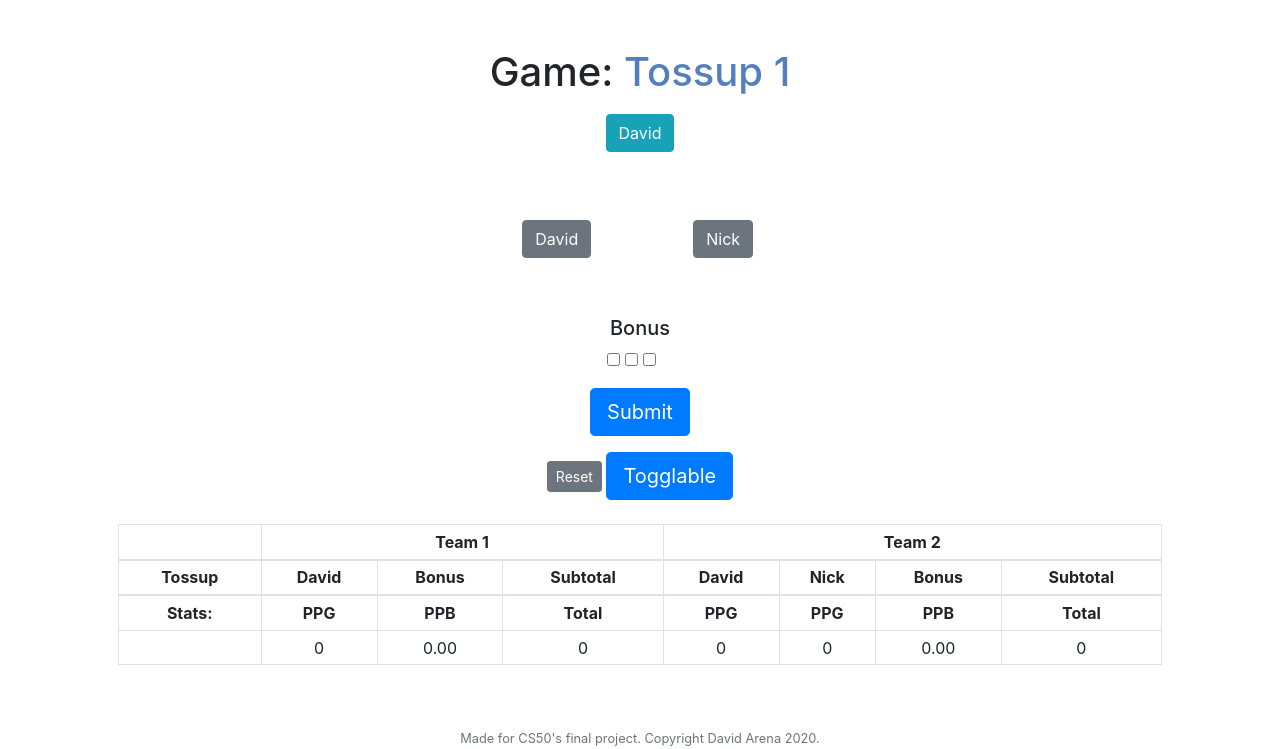
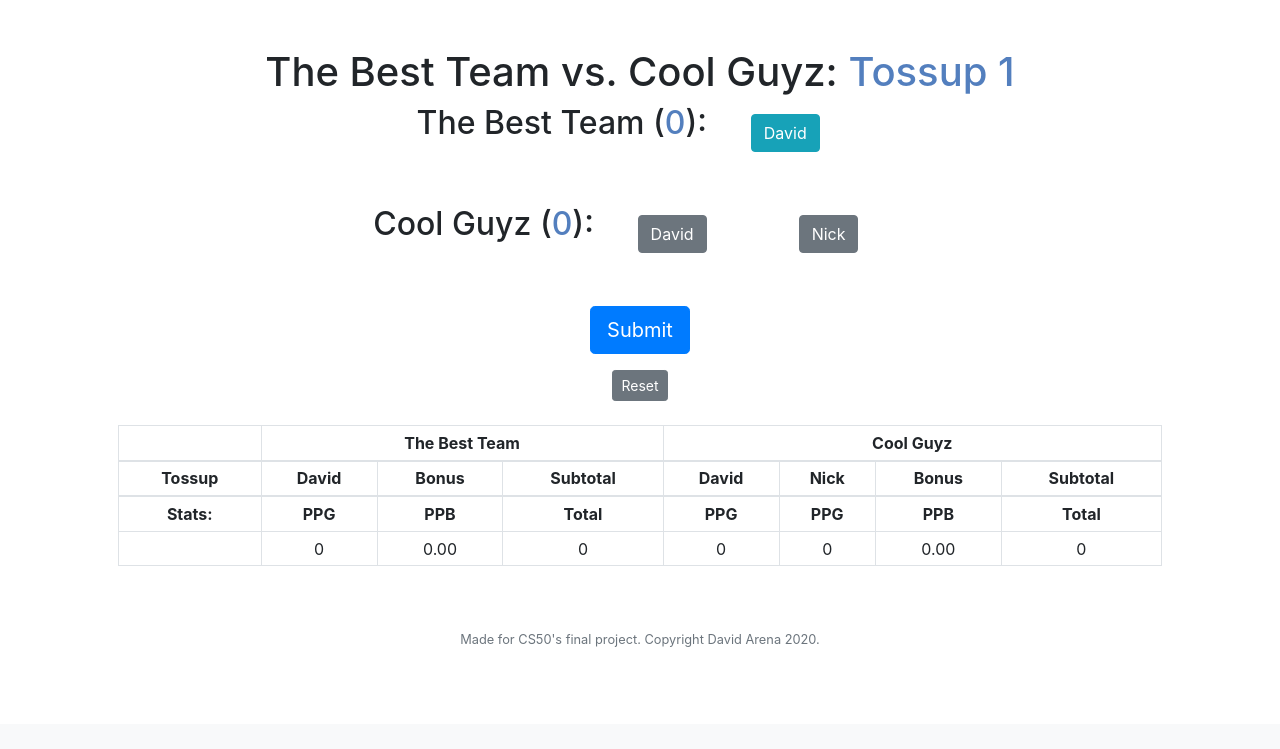
Before and after one commit to DArena3/arenaquiz, a Flask app: page /game in a window 1280 px wide. Shown: the part 76-825 px from the top of the page. After the commit the page ends 723 px from the top, so only its background shows below. Run offline with Flask 2, Linux system fonts and the light colour scheme; a user stored in the database is signed in; some libraries are stand-ins or nearby versions.

Commit message:
Refactored game.js, added more JS functionality

```diff
--- a/app.py
+++ b/app.py
@@ -313,6 +313,11 @@ def get_gamedata(g_id):
         l_id = l_id[0]["left_team_id"]
         r_id = r_id[0]["right_team_id"]
 
+    l_name = db.execute("SELECT name FROM teams WHERE id = ?", l_id)
+    r_name = db.execute("SELECT name FROM teams WHERE id = ?", r_id)
+    gamedata["left_name"] = l_name[0]["name"]
+    gamedata["right_name"] = r_name[0]["name"]
+
     left_players = db.execute("SELECT * FROM players WHERE team_id = ?", l_id)
     gamedata["left_players"] = left_players
     right_players = db.execute("SELECT * FROM players WHERE team_id = ?", r_id)
--- a/static/game.js
+++ b/static/game.js
@@ -3,14 +3,21 @@
 */
 function reset() {
     document.getElementById("submit_tossup").reset()
+    document.getElementById("bonus-container").style.display = "none"
     for (e of document.getElementsByClassName("score-buttons")) {
         e.style.visibility = "hidden"
     }
     for (e of document.getElementsByClassName("btn")) {
         e.removeAttribute("disabled")
+        e.classList.remove("active")
+        e.removeAttribute("aria-pressed")
     }
 }
+
 function playerButtonClicked(element) {
+    element.classList.add("active")
+    element.setAttribute("aria-pressed", "true")
+
     p_id = element.parentElement.id
     document.getElementById(p_id + "-buttons").style.visibility = "visible"
     button_divs = element.parentElement.parentElement.getElementsByClassName("player-buttons")
@@ -20,64 +27,85 @@ function playerButtonClicked(element) {
         }
     }
 }
+
 function power(element) {
+    document.getElementById("bonus-container").style.display = "flex"
+
+    element.classList.add("active")
+    element.setAttribute("aria-pressed", "true")
+
     p_id = element.parentElement.parentElement.id
     document.getElementById("scoring-player").value = p_id
     document.getElementById("score").value = element.getAttribute("score")
+
     team_div = element.parentElement.parentElement.parentElement.id
-    if (team_div === "left-buttons") {
-        for (e of document.getElementById("right-buttons").getElementsByClassName("btn")) {
-            e.disabled = "true"
-        }
-    }
-    else if (team_div === "right-buttons") {
-        for (e of document.getElementById("left-buttons").getElementsByClassName("btn")) {
-            e.disabled = "true"
-        }
-    }
+    disableOtherTeamButtons(team_div, "btn")
+
     b_group = element.parentElement
     b_group.getElementsByClassName("ten")[0].disabled = "true"
     b_group.getElementsByClassName("neg")[0].disabled = "true"
 }
+
 function score(element) {
+    document.getElementById("bonus-container").style.display = "flex"
+
+    element.classList.add("active")
+    element.setAttribute("aria-pressed", "true")
+
     p_id = element.parentElement.parentElement.id
     document.getElementById("scoring-player").value = p_id
     document.getElementById("score").value = element.getAttribute("score")
+
     team_div = element.parentElement.parentElement.parentElement.id
-    if (team_div === "left-buttons") {
-        for (e of document.getElementById("right-buttons").getElementsByClassName("btn")) {
-            e.disabled = "true"
-        }
-    }
-    else if (team_div === "right-buttons") {
-        for (e of document.getElementById("left-buttons").getElementsByClassName("btn")) {
-            e.disabled = "true"
-        }
-    }
+    disableOtherTeamButtons(team_div, "btn")
+
     b_group = element.parentElement
     b_group.getElementsByClassName("power")[0].disabled = "true"
     b_group.getElementsByClassName("neg")[0].disabled = "true"
 }
+
 function neg(element) {
+    element.classList.add("active")
+    element.setAttribute("aria-pressed", "true")
+
     p_id = element.parentElement.parentElement.id
     document.getElementById("negging-player").value = p_id
     document.getElementById("neg-score").value = element.getAttribute("score")
+
     team_div = element.parentElement.parentElement.parentElement.id
-    console.log(team_div)
-    if (team_div === "left-buttons") {
-        for (e of document.getElementById("right-buttons").getElementsByClassName("neg")) {
-            e.disabled = "true"
-        }
-    }
-    else if (team_div === "right-buttons") {
-        for (e of document.getElementById("left-buttons").getElementsByClassName("neg")) {
-            e.disabled = "true"
-        }
-    }
+    disableOtherTeamButtons(team_div, "neg")
+
     b_group = element.parentElement
     b_group.getElementsByClassName("power")[0].disabled = "true"
     b_group.getElementsByClassName("ten")[0].disabled = "true"
 }
+
+function disableOtherTeamButtons(team_div, c_name) {
+    if (team_div === "left-buttons") {
+        for (e of document.getElementById("right-buttons").getElementsByClassName(c_name)) {
+            if (!e.classList.contains("active")) {
+                e.disabled = "true"
+            }
+        }
+    }
+    else if (team_div === "right-buttons") {
+        for (e of document.getElementById("left-buttons").getElementsByClassName(c_name)) {
+            if (!e.classList.contains("active")) {
+                e.disabled = "true"
+            }
+        }
+    }
+}
+
+function toggleCheckbox(id) {
+    checkbox = document.getElementById(id)
+
+    if (checkbox.checked === true) {
+        checkbox.checked = false
+    }
+    else checkbox.checked = true
+}
+
 // From https://stackoverflow.com/questions/6320113/how-to-prevent-form-resubmission-when-page-is-refreshed-f5-ctrlr
 // Prevents form submission on refresh
 if (window.history.replaceState) {
--- a/static/styles.css
+++ b/static/styles.css
@@ -57,8 +57,10 @@ table {
     text-decoration: none;
 }
 
-.hidden {
-    display: none;
+.team-container {
+    display: flex;
+    flex-direction: row;
+    justify-content: center;
 }
 
 .team-buttons {
@@ -72,10 +74,27 @@ table {
 }
 
 .score-buttons {
-    margin: 5px;
+    margin-top: 5px;
+    margin-bottom: 0px;
     visibility: hidden;
 }
 
 .bluetext {
     color: #537fbe;
 }
+
+#bonus-container {
+    display: none;
+    flex-direction: row;
+    justify-content: center;
+    margin-bottom: 5px;
+}
+
+#bonus-buttons {
+    flex-direction: row;
+    margin: auto 0;
+}
+
+.b-button {
+    margin-left: 8px;
+}
--- a/templates/game.html
+++ b/templates/game.html
@@ -5,8 +5,12 @@
 {% endblock %}
 
 {% block main %}
-    <h1>Game: <span class="bluetext">Tossup {{ tossup }}</span></h1>
+    <h1>{{ gamedata.left_name }} vs. {{ gamedata.right_name }}: <span class="bluetext">Tossup {{ tossup }}</span></h1>
     <div id="buttons">
+        <div class="team-container">
+            <div>
+                <h2>{{ gamedata.left_name }} (<span class="bluetext">{{ gamedata.left_score }}</span>): </h2>
+            </div>
             <div id="left-buttons" class="team-buttons">
                 {% for player in gamedata.left_players %}
                     <div id="{{ player.id }}" class="player-buttons">
@@ -18,6 +22,11 @@
                         </div>
                     </div>
                 {% endfor %}
+            </div>
+        </div>
+        <div class="team-container">
+            <div>
+                <h2>{{ gamedata.right_name }} (<span class="bluetext">{{ gamedata.right_score }}</span>): </h2>
             </div>
             <div id="right-buttons" class="team-buttons">
                 {% for player in gamedata.right_players %}
@@ -32,35 +41,40 @@
                 {% endfor %}
             </div>
         </div>
+    </div>
+    <div id="bonus-container">
+        <div>
+            <h5 style="margin-right: 10px;">Bonus:</h5>
+        </div>
+        <div id="bonus-buttons">
+            <button type="button" class="btn btn-success b-button" data-toggle="button" onclick="toggleCheckbox('b-checkbox-1')">10</button>
+            <button type="button" class="btn btn-success b-button" data-toggle="button" onclick="toggleCheckbox('b-checkbox-2')">10</button>
+            <button type="button" class="btn btn-success b-button" data-toggle="button" onclick="toggleCheckbox('b-checkbox-3')">10</button>
+        </div>
+    </div>
     <form id="submit_tossup" action="/game" method="post">
         <div style="display: none;">
             <input type="number" id="scoring-player" name="scoring-player">
             <input type="number" id="score" name="score">
             <input type="number" id="negging-player" name="negging-player">
             <input type="number" id="neg-score" name="neg-score">
-        </div>
-        <h5>Bonus</h5>
-        <div class="form-group">
-            <div class="form-check form-check-inline">
-                <input type="checkbox" name="b-checkbox-1" value="10" class="form-check-input"></input>
-                <input type="checkbox" name="b-checkbox-2" value="10" class="form-check-input"></input>
-                <input type="checkbox" name="b-checkbox-3" value="10" class="form-check-input"></input>
-            </div>
+            <input type="checkbox" id="b-checkbox-1" name="b-checkbox-1" value="10" class="form-check-input"></input>
+            <input type="checkbox" id="b-checkbox-2" name="b-checkbox-2" value="10" class="form-check-input"></input>
+            <input type="checkbox" id="b-checkbox-3" name="b-checkbox-3" value="10" class="form-check-input"></input>
         </div>
         <div class="form-group">
             <button class="btn btn-primary btn-lg" type="submit">Submit</button>
         </div>
     </form>
     <button class="btn btn-secondary btn-sm" type="button" onclick="reset()">Reset</button>
-    <button class="btn btn-primary btn-lg" type="button" data-toggle="button">Togglable</button>
     <br>
     <br>
     <table class="table table-striped table-bordered table-sm">
         <thead>
             <tr>
                 <td></td>
-                <th colspan="{{ gamedata.left_players|length + 2}}">Team 1</th>
-                <th colspan="{{ gamedata.right_players|length + 2}}">Team 2</th>
+                <th colspan="{{ gamedata.left_players|length + 2}}">{{ gamedata.left_name }}</th>
+                <th colspan="{{ gamedata.right_players|length + 2}}">{{ gamedata.right_name }}</th>
             </tr>
             <tr>
                 <th>Tossup</th>
```
Also changed, not shown: records.db. Lines whose indentation alone changed are shown as unchanged.
